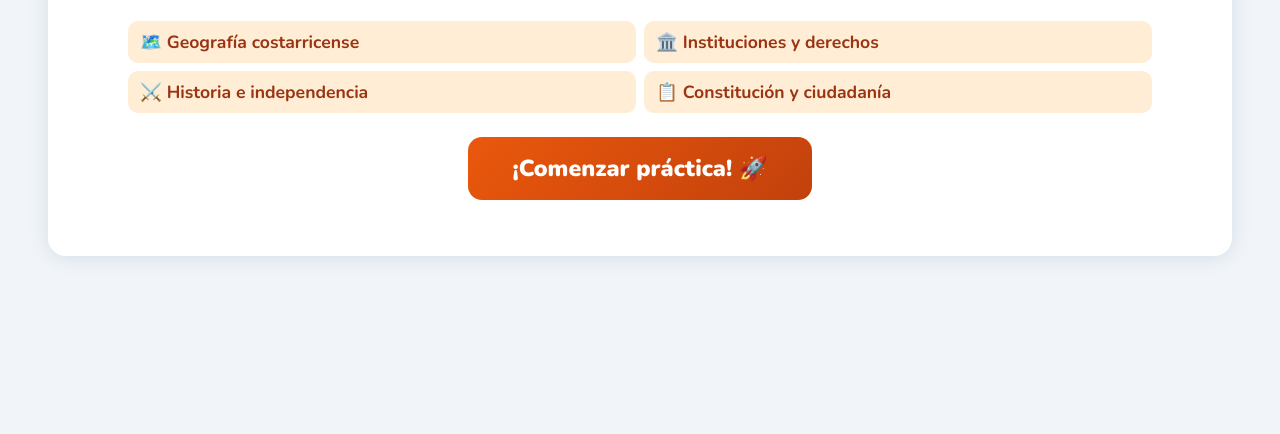
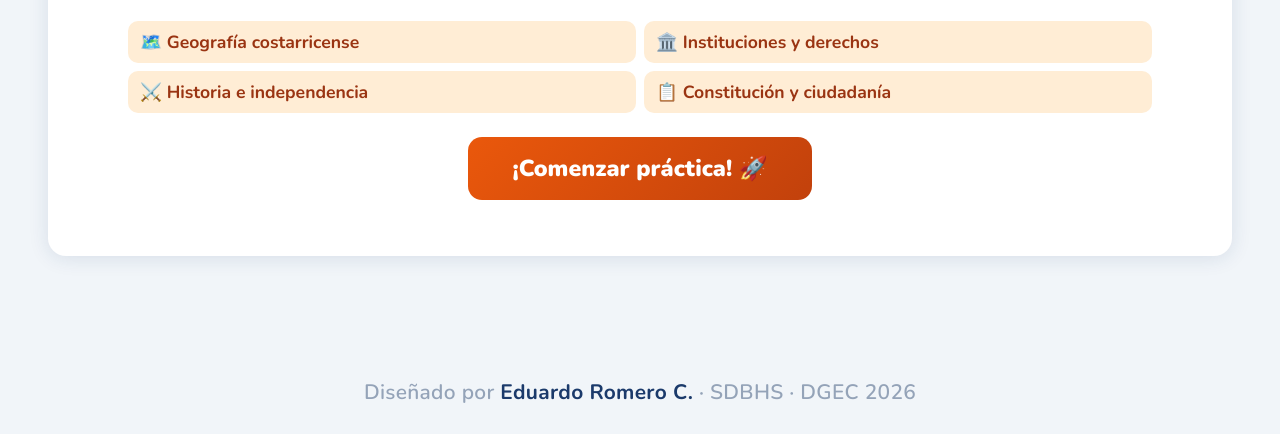
Before and after one commit to ASDBHS/PNE-Matem-tica-6-, a website: page public/sociales.html in a window 1280 px wide. Shown: the part 420-854 px from the top of the page. Before the commit the page ends 800 px from the top, so only its background shows below. Drawn offline with nearby package versions, Linux system fonts and the light colour scheme.

Commit message:
Fix HTML structure and add confetti effect

```diff
--- a/public/sociales.html
+++ b/public/sociales.html
@@ -116,5 +116,7 @@ function responder(sel){ const d=E.data,ok=sel===d.clave; E.intentos++; const bo
 function siguiente(){ E.idx++; if(E.idx>=TOTAL){mostrarResumen();return;} document.getElementById('pista-box').classList.remove('vis'); document.getElementById('ayuda-box').classList.remove('vis'); document.getElementById('feedback').className='feedback'; document.getElementById('btn-sig').classList.remove('vis'); generar(); }
 function confetti(){ const col=['#EA580C','#F59E0B','#10B981','#2563EB','#EF4444']; for(let i=0;i<40;i++){const d=document.createElement('div');d.className='confetti-p';Object.assign(d.style,{top:'-10px',left:Math.random()*100+'vw',width:(Math.random()*9+5)+'px',height:(Math.random()*9+5)+'px',borderRadius:Math.random()>.5?'50%':'2px',background:col[Math.floor(Math.random()*col.length)],animationDelay:(Math.random()*.6)+'s',animationDuration:(Math.random()*.8+1.4)+'s'});document.body.appendChild(d);setTimeout(()=>d.remove(),2800);} }
 </script>
+
+<footer style="width:100%;text-align:center;padding:18px 0 28px;font-family:'Nunito',sans-serif;font-size:.95rem;color:#94A3B8;font-weight:600;letter-spacing:.3px;">Diseñado por <strong style="color:#1B3A6B;">Eduardo Romero C.</strong> · SDBHS · DGEC 2026</footer>
 </body>
 </html>
```
